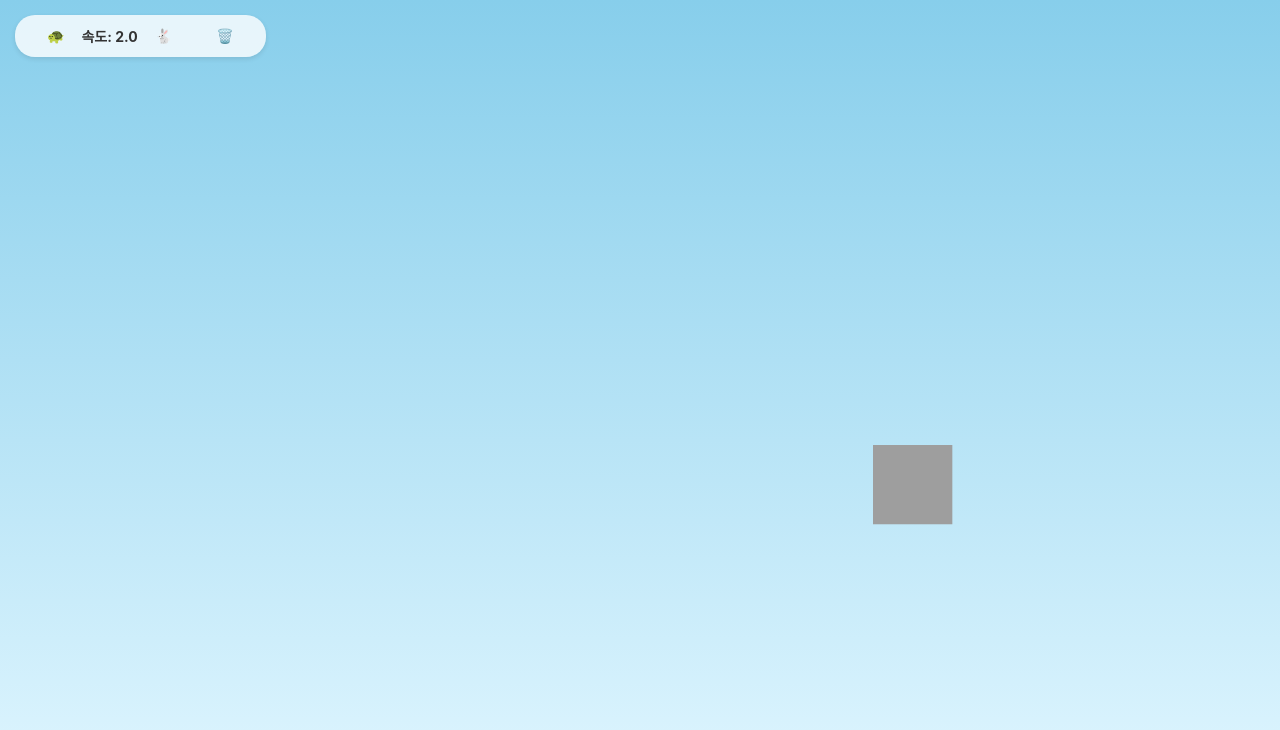
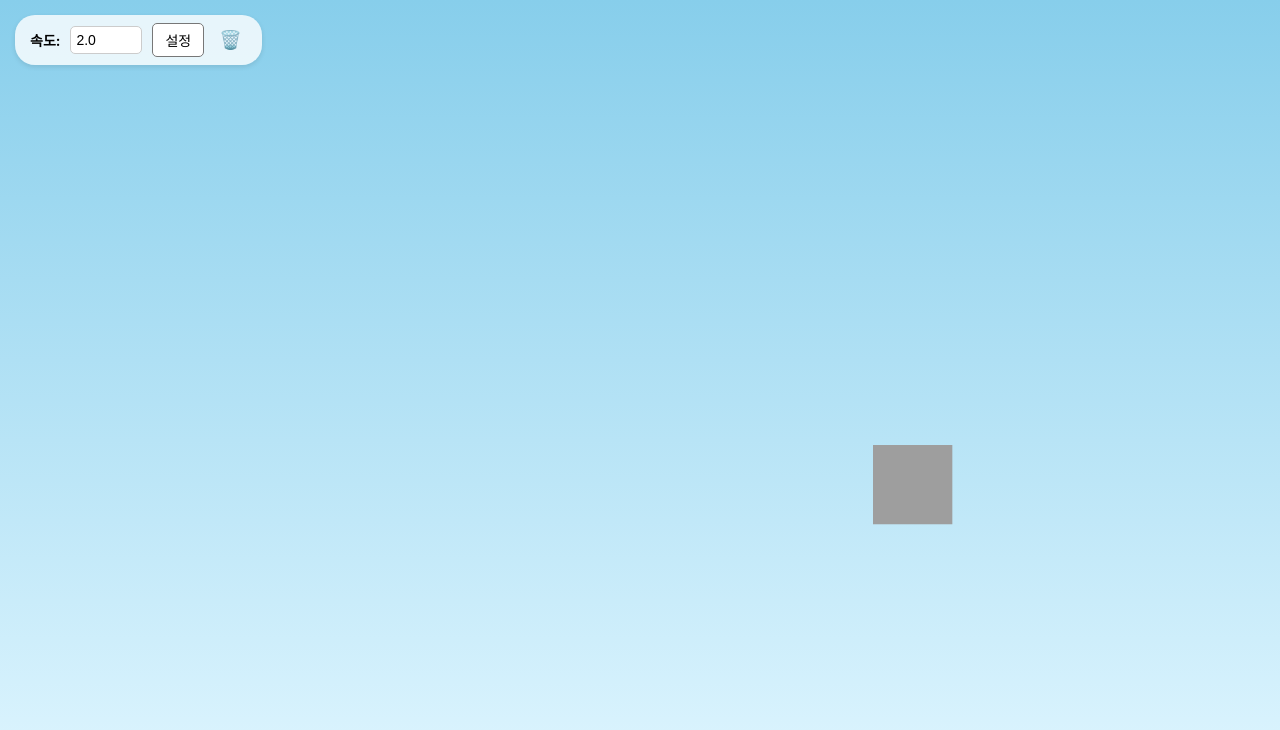
Before and after one commit to dlatjdgk/js251120, a plain HTML site: page index.html in a window 1280 px wide. Drawn offline with Linux system fonts and the light colour scheme.

Commit message:
feat: Replace speed buttons with direct input field

```diff
--- a/index.html
+++ b/index.html
@@ -24,45 +24,53 @@
             z-index: 10;
             display: flex;
             align-items: center;
+            gap: 10px;
             background-color: rgba(255, 255, 255, 0.8);
-            padding: 5px 15px;
+            padding: 8px 15px;
             border-radius: 20px;
             box-shadow: 0 2px 5px rgba(0,0,0,0.1);
         }
+        .controls label {
+            font-size: 14px;
+            font-weight: bold;
+        }
+        .controls input[type="number"] {
+            width: 60px;
+            padding: 5px;
+            border: 1px solid #ccc;
+            border-radius: 5px;
+            font-size: 14px;
+        }
         .controls button {
-            padding: 8px 12px;
+            padding: 6px 12px;
             font-size: 14px;
             cursor: pointer;
-            border: none;
-            background-color: transparent;
-            margin: 0 5px;
-            transition: transform 0.2s;
+            border: 1px solid #777;
+            background-color: #fff;
+            border-radius: 5px;
+            transition: background-color 0.2s;
         }
         .controls button:hover {
-            transform: scale(1.1);
-        }
-        #speedDisplay {
-            font-size: 14px;
-            font-weight: bold;
-            color: #333;
-            min-width: 50px;
-            text-align: center;
+            background-color: #eee;
         }
         #clearBallBtn {
-            margin-left: 15px; /* Add some space */
-            color: #d9534f; /* Reddish color for clear/delete action */
-            font-weight: normal;
+            background: transparent;
+            border: none;
+            font-size: 18px;
+            padding: 0 5px;
+            color: #d9534f;
         }
         #clearBallBtn:hover {
             color: #c9302c;
+            background-color: transparent;
         }
     </style>
 </head>
 <body>
     <div class="controls">
-        <button id="slowerBtn" title="느리게">🐢</button>
-        <span id="speedDisplay"></span>
-        <button id="fasterBtn" title="빠르게">🐇</button>
+        <label for="speedInput">속도:</label>
+        <input type="number" id="speedInput" min="0.5" max="10" step="0.5">
+        <button id="setSpeedBtn">설정</button>
         <button id="clearBallBtn" title="공 지우기">🗑️</button>
     </div>
     <canvas id="backgroundCanvas"></canvas>
@@ -75,7 +83,8 @@
         let height = canvas.height = window.innerHeight;
 
         // --- Elements ---
-        const speedDisplay = document.getElementById('speedDisplay');
+        const speedInput = document.getElementById('speedInput');
+        const setSpeedBtn = document.getElementById('setSpeedBtn');
         const clearBallBtn = document.getElementById('clearBallBtn');
 
         // --- Objects ---
@@ -83,11 +92,11 @@
         const dog = {
             x: Math.random() * width,
             y: Math.random() * height,
-            vx: 0, // velocity x
-            vy: 0, // velocity y
+            vx: 0,
+            vy: 0,
             size: 80,
             baseSpeed: 2,
-            facingDirection: 1, // 1 for right, -1 for left
+            facingDirection: 1,
         };
         const ball = { x: 0, y: 0, size: 15, active: false };
         let wanderTarget = { x: Math.random() * width, y: Math.random() * height };
@@ -97,8 +106,19 @@
         dogImage.src = 'https://cdn-icons-png.flaticon.com/512/91/91544.png';
 
         // --- Functions ---
-        function updateSpeedDisplay() {
-            speedDisplay.textContent = `속도: ${dog.baseSpeed.toFixed(1)}`;
+        function setSpeed() {
+            const newSpeed = parseFloat(speedInput.value);
+            if (!isNaN(newSpeed) && newSpeed >= 0.5 && newSpeed <= 10) {
+                dog.baseSpeed = newSpeed;
+                console.log(`Speed set to: ${dog.baseSpeed}`);
+            } else {
+                alert('속도는 0.5에서 10 사이의 값으로 입력해주세요.');
+                speedInput.value = dog.baseSpeed;
+            }
+        }
+
+        function updateSpeedInput() {
+            speedInput.value = dog.baseSpeed.toFixed(1);
         }
 
         // --- Event Listeners ---
@@ -111,20 +131,17 @@
         window.addEventListener('mouseout', () => { mouse.x = undefined; mouse.y = undefined; });
 
         canvas.addEventListener('click', (e) => {
-            if (e.target.id.includes('Btn')) return; // Ignore clicks on buttons
+            if (e.target.closest('.controls')) return; // Ignore clicks on controls
             ball.x = e.x;
             ball.y = e.y;
             ball.active = true;
         });
 
-        document.getElementById('slowerBtn').addEventListener('click', () => {
-            dog.baseSpeed = Math.max(0.5, dog.baseSpeed - 0.5);
-            updateSpeedDisplay();
-        });
-
-        document.getElementById('fasterBtn').addEventListener('click', () => {
-            dog.baseSpeed = Math.min(10, dog.baseSpeed + 0.5);
-            updateSpeedDisplay();
+        setSpeedBtn.addEventListener('click', setSpeed);
+        speedInput.addEventListener('keydown', (e) => {
+            if (e.key === 'Enter') {
+                setSpeed();
+            }
         });
 
         clearBallBtn.addEventListener('click', () => {
@@ -159,28 +176,22 @@
         function updateDog() {
             let target = null;
             let targetSpeed = dog.baseSpeed;
-            let steeringForce = 0.1; // How quickly the dog turns
+            let steeringForce = 0.1;
 
-            // Determine target and speed
             if (ball.active) {
                 target = ball;
-                targetSpeed = dog.baseSpeed * 1.5; // Chase ball faster
+                targetSpeed = dog.baseSpeed * 1.5;
                 if (Math.hypot(dog.x - ball.x, dog.y - ball.y) < dog.size / 2) {
                     ball.active = false;
                 }
             } else if (mouse.x !== undefined) {
                 const distMouse = Math.hypot(dog.x - mouse.x, dog.y - mouse.y);
                 if (distMouse < mouse.radius) {
-                    // Fleeing from mouse
-                    target = {
-                        x: dog.x + (dog.x - mouse.x),
-                        y: dog.y + (dog.y - mouse.y)
-                    };
+                    target = { x: dog.x + (dog.x - mouse.x), y: dog.y + (dog.y - mouse.y) };
                     targetSpeed = dog.baseSpeed * 1.8;
                 }
             }
 
-            // If no target, wander
             if (!target) {
                 target = wanderTarget;
                 targetSpeed = dog.baseSpeed * 0.5;
@@ -189,7 +200,6 @@
                 }
             }
 
-            // --- Steering and Acceleration ---
             const dx = target.x - dog.x;
             const dy = target.y - dog.y;
             const distance = Math.hypot(dx, dy);
@@ -197,25 +207,22 @@
             let desiredVx = 0;
             let desiredVy = 0;
 
-            if (distance > 1) { // To avoid jittering at target
+            if (distance > 1) {
                 desiredVx = (dx / distance) * targetSpeed;
                 desiredVy = (dy / distance) * targetSpeed;
             }
 
-            // Apply steering force (interpolate towards desired velocity)
             dog.vx += (desiredVx - dog.vx) * steeringForce;
             dog.vy += (desiredVy - dog.vy) * steeringForce;
 
-            // --- Update Position and Boundary Checks ---
             dog.x += dog.vx;
             dog.y += dog.vy;
 
             if (dog.x + dog.size/2 > width) { dog.x = width - dog.size/2; dog.vx *= -0.5; }
             if (dog.x - dog.size/2 < 0) { dog.x = dog.size/2; dog.vx *= -0.5; }
-            if (dog.y + dog.size/2 > height) { dog.y = height - dog.size/2; dog.dy *= -0.5; }
+            if (dog.y + dog.size/2 > height) { dog.y = height - dog.size/2; dog.vy *= -0.5; } // Corrected typo here from dy to vy
             if (dog.y - dog.size/2 < 0) { dog.y = dog.size/2; dog.vy *= -0.5; }
 
-            // Update facing direction
             if (Math.abs(dog.vx) > 0.1) {
                 dog.facingDirection = Math.sign(dog.vx);
             }
@@ -231,7 +238,7 @@
         }
 
         // --- Initial Setup ---
-        updateSpeedDisplay();
+        updateSpeedInput();
         dogImage.onload = animate;
         if (dogImage.complete) animate();
 
```
